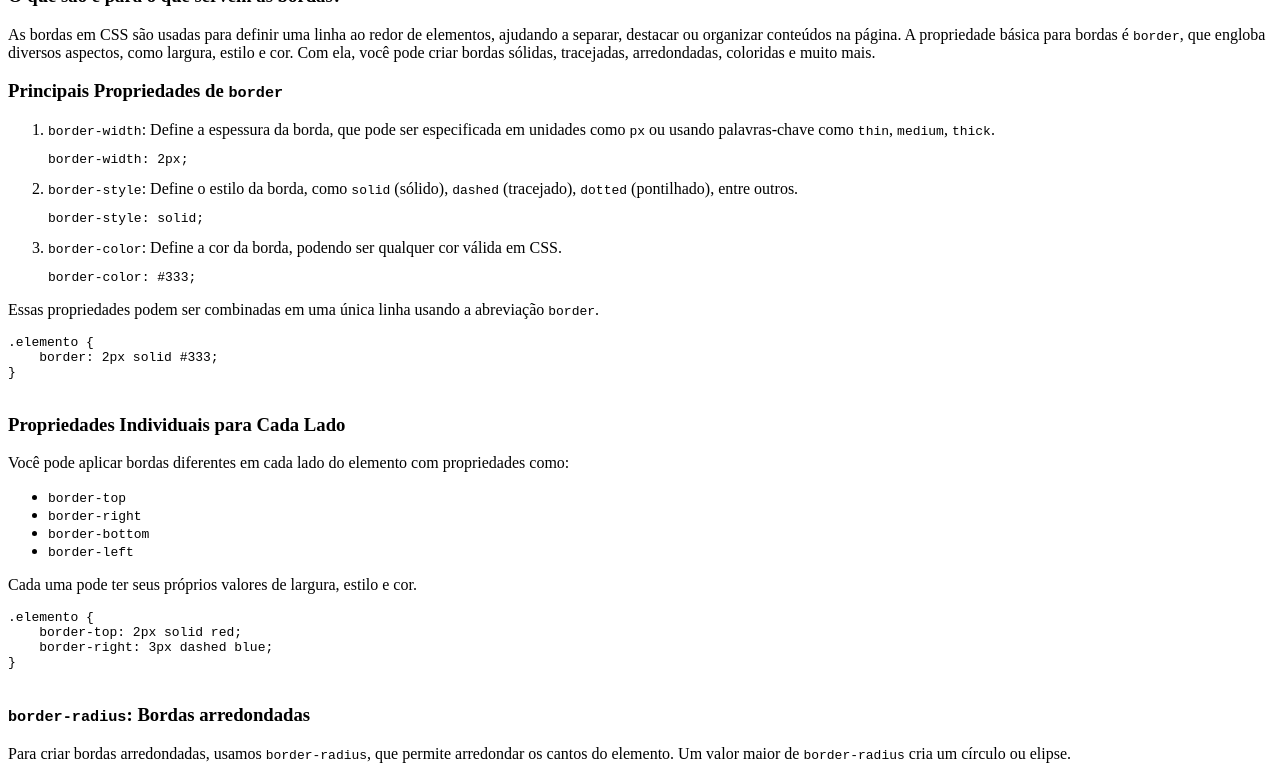
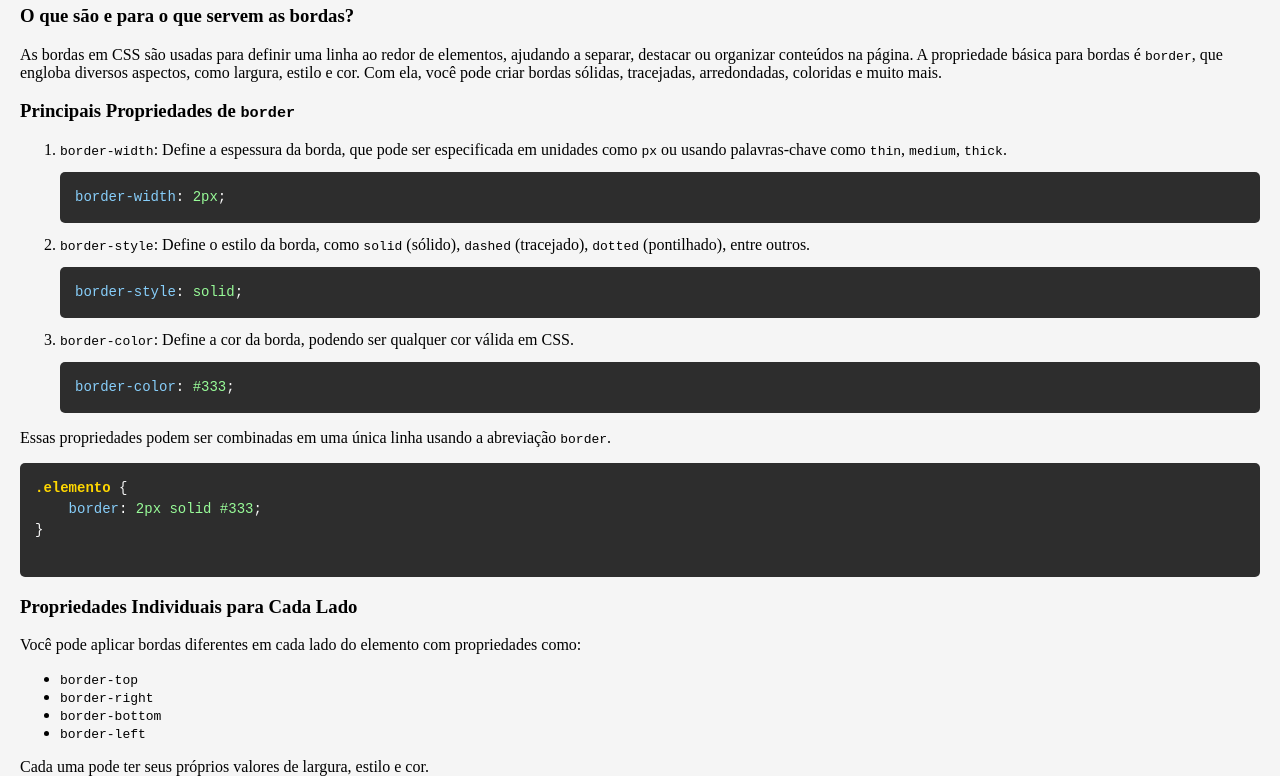
Before and after one commit to o-antifragil/border, a plain HTML site: page index.html in a window 1280 px wide. Shown: the part 82-858 px from the top of the page. Drawn offline with Linux system fonts and the light colour scheme.

Commit message:
Update index.html

```diff
--- a/index.html
+++ b/index.html
@@ -5,7 +5,7 @@
     <meta charset="UTF-8">
     <meta name="viewport" content="width=device-width, initial-scale=1.0">
     <title>Bordas</title>
-    <link rel="stylesheet" href="/CSS3/07 - border/estilo.css">
+    <link rel="stylesheet" href='estilo.css'>
 </head>
 
 <body>
```
